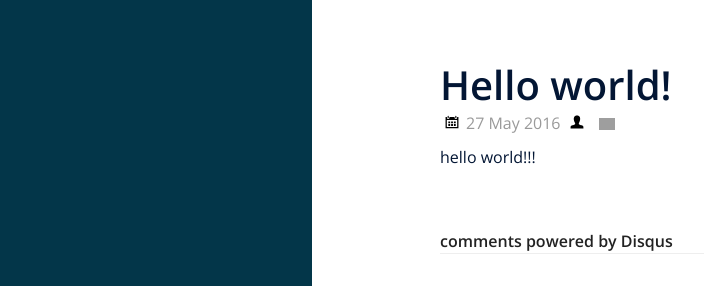
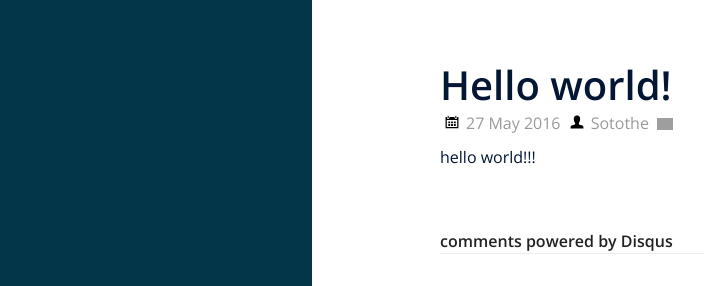
Before and after one commit to sotothe/sotothe.github.io, a Jekyll site: the page built from _posts/2016-05-27-Hello-world!.md, in a window 1280 px wide. Shown: the top 286 px of the page, without its empty margins (8-712 px from the left). Built offline with Jekyll 4.4.1, drawn with Linux system fonts in a browser that asks for light colours; nearby versions of some CDN libraries; comment, search, counter and statistics services are not loaded; grey boxes are pictures that could not be loaded.

Commit message:
Mr Hyde was here …

```diff
--- a/_layouts/post.html
+++ b/_layouts/post.html
@@ -6,7 +6,10 @@ layout: default
   <h1>{{ page.title }}</h1>
       <span class="post-date">
     <img class="img-icon" src="/public/images/iconmonstr-calendar-5-icon.svg"></img>{{ page.date | date_to_string }}
-    <img class="img-icon" src="/public/images/iconmonstr-user-icon.svg"></img>{{ page.author }}
+    <img class="img-icon" src="/public/images/iconmonstr-user-icon.svg"></img>Sotothe
+<!--
+{{ page.author }}
+-->
 <!--
     <img class="img-icon" src="/public/images/iconmonstr-tags-3-icon.svg"></img>{% for categories in page.categories %} {{ categories }} {% if forloop.last != true %} {% endif %} {% endfor %}
 -->
```
